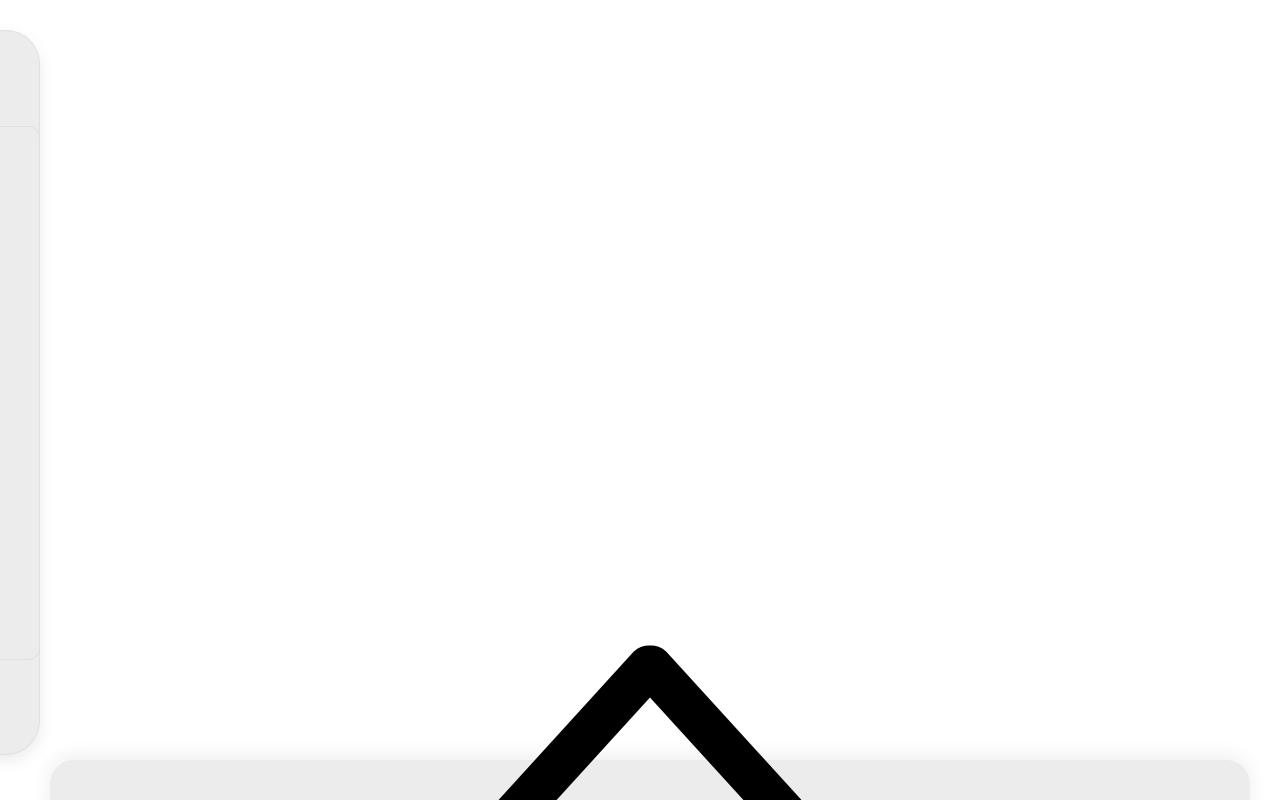
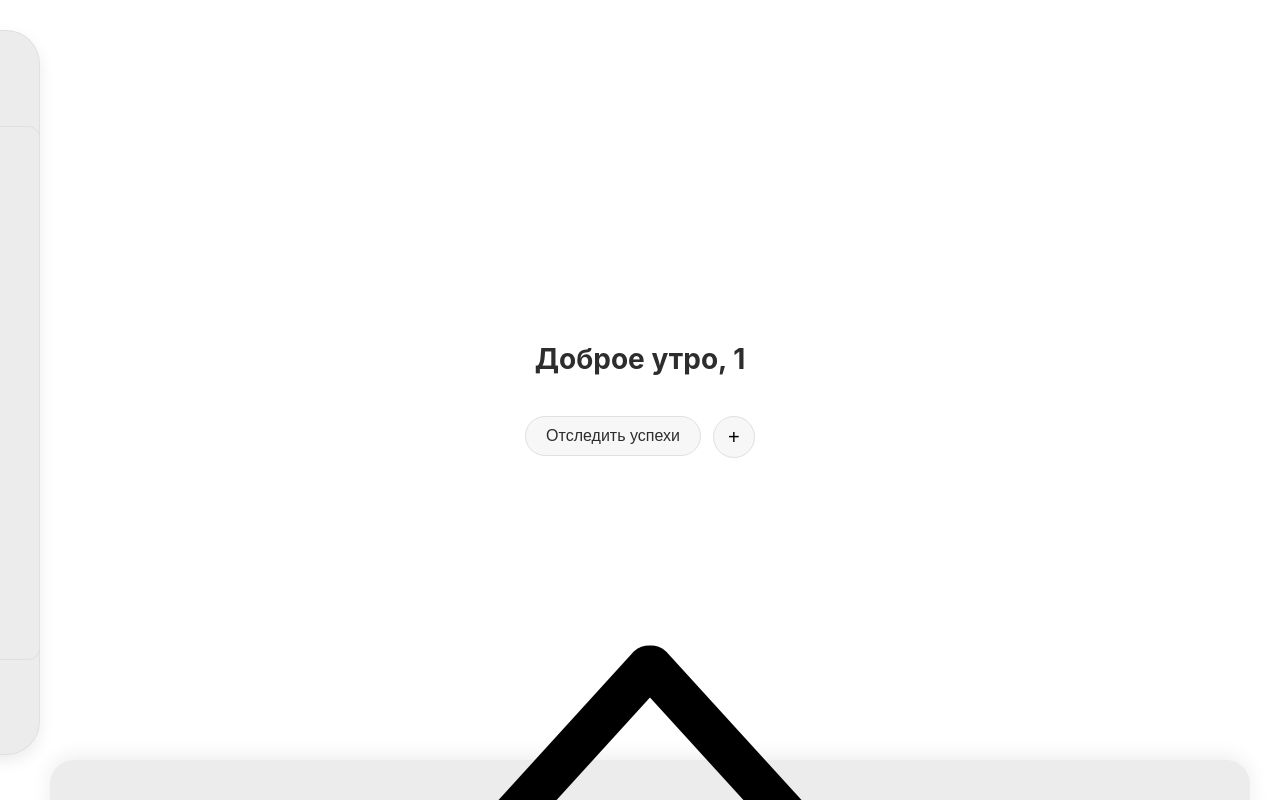
Before and after one commit to Timofejjj/AI_Health, a Flask app: page /app/1 in a window 1280 px wide. Run offline with Flask 3, Linux system fonts and the light colour scheme.

Commit message:
Update app.html

```diff
--- a/templates/app.html
+++ b/templates/app.html
@@ -11,23 +11,49 @@
     <div class="app-container">
         <!-- Левая панель для списка мыслей -->
         <div id="thoughts-list-pane" class="side-pane left-pane">
+
             <div class="pane-content">
                 <div id="thoughts-list"></div>
             </div>
+            <!-- ИЗМЕНЕНИЕ НАЧАЛО -->
             <div class="pane-toggle-arrow" data-action="toggle-left-pane">
-                <!-- ИЗМЕНЕНИЕ ПУТИ -->
                 <img src="/static/img/free-icon-right-arrow-angle-54833.png" alt="Открыть панель" class="toggle-icon">
+            </div>
+            <!-- ИЗМЕНЕНИЕ КОНЕЦ -->
+        </div>
+
+        <!-- Основной контент (экраны) -->
+        <div class="screen-wrapper">
+            <div id="home" class="screen active">
+                <h1 class="greeting">{{ greeting }}, {{ user_id }}</h1>
+                <div class="actions-container">
+                    <div class="action-item">
+                        <button class="action-btn">Отследить успехи</button>
+                        <div class="popup-menu">
+                            <button class="menu-item">Работа</button>
+                            <button class="menu-item">Спорт</button>
+                            <button class="menu-item">История анализов</button>
+                        </div>
+                    </div>
+                    <div class="action-item">
+                        <button class="action-btn-icon" data-action="toggle-compose-panel">+</button>
+                        <div class="popup-menu">
+                            <button class="menu-item">Статистика</button>
+                            <button class="menu-item">Запустить анализ</button>
+                            <button class="menu-item">Выйти</button>
+                        </div>
+                    </div>
+                </div>
             </div>
         </div>
 
-        <!-- ... остальной код ... -->
-
         <!-- Нижняя панель для ввода мыслей -->
         <div id="compose-thought-panel" class="bottom-panel">
+            <!-- ИЗМЕНЕНИЕ НАЧАЛО -->
             <div class="panel-handle" data-action="toggle-compose-panel">
-                 <!-- ИЗМЕНЕНИЕ ПУТИ -->
                  <img src="/static/img/free-icon-right-arrow-angle-5483n3.png" alt="Открыть панель ввода" class="toggle-icon">
             </div>
+            <!-- ИЗМЕНЕНИЕ КОНЕЦ -->
             <div class="panel-content">
                 <textarea id="thought-input" placeholder="Что у вас на уме?"></textarea>
                 <button class="screen-button primary" data-action="submit-thought">Отправить</button>
```
